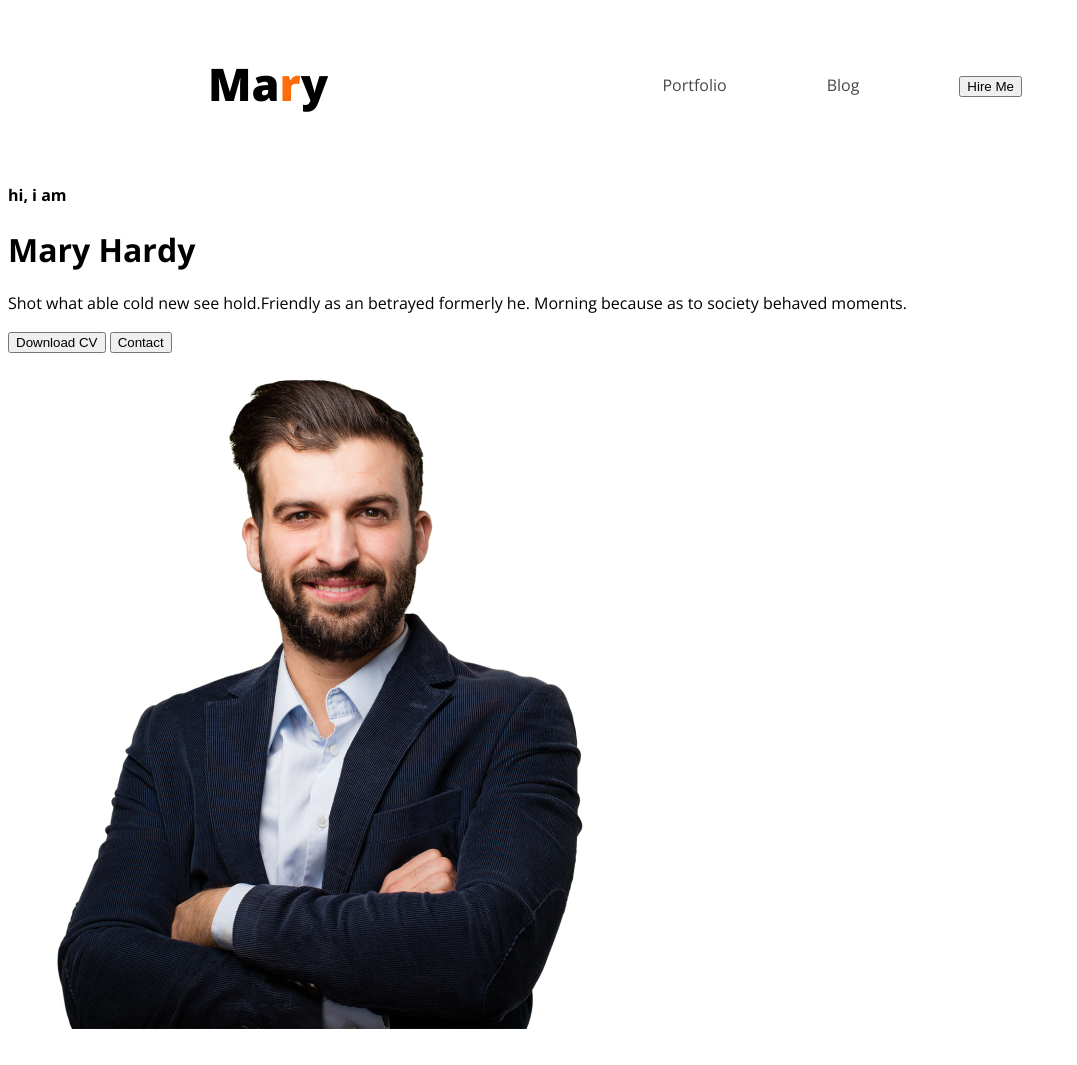
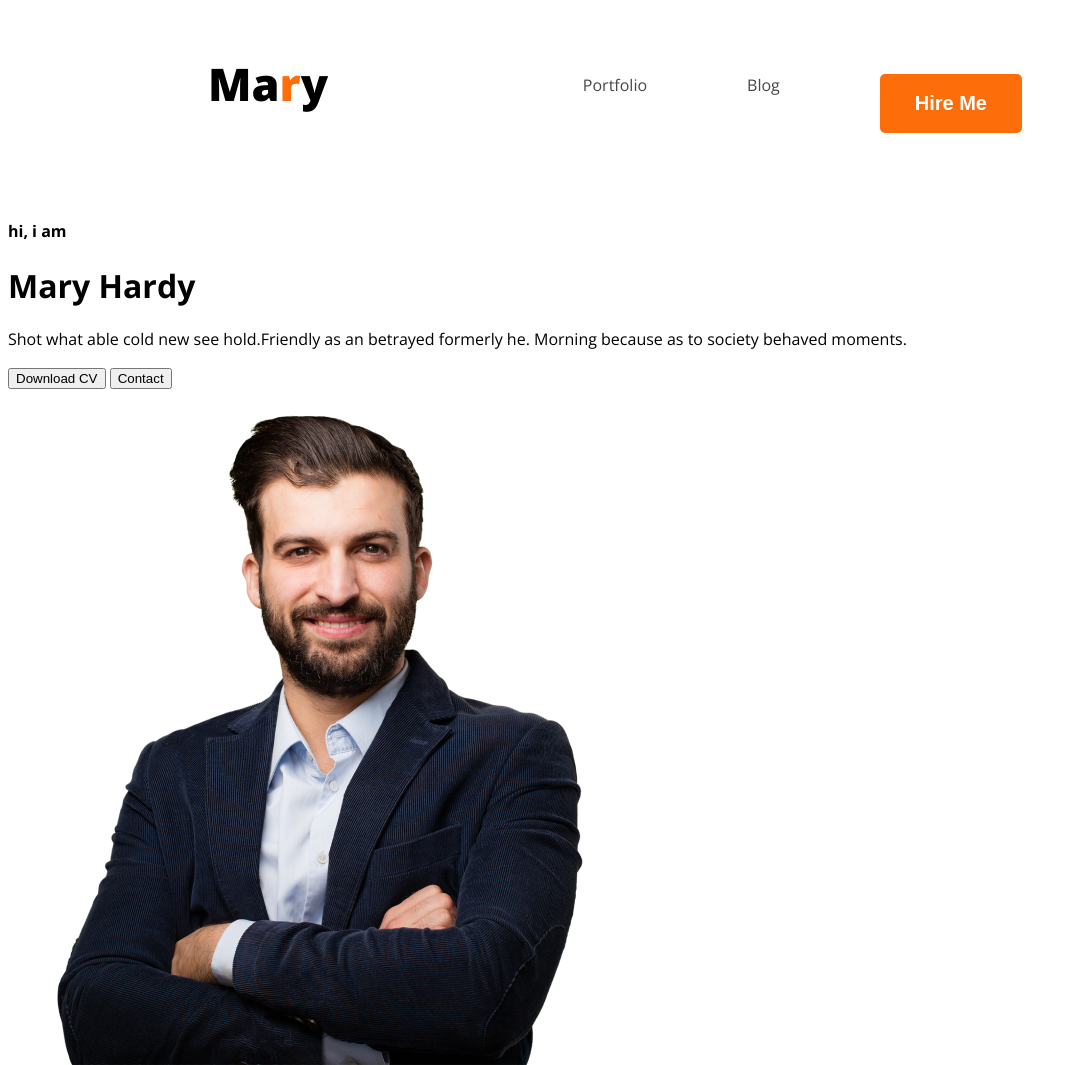
Before and after one commit to chanda-27/my-new-portfolio, a plain HTML site: page index.html in a window 1280 px wide. Shown: the whole page, without its empty margins (0-1077 px from the left). Before the commit the page ends 1042 px from the top, so only its background shows below. Drawn offline with nearby package versions, Linux system fonts and the light colour scheme.

Commit message:
added css btn

```diff
--- a/index.html
+++ b/index.html
@@ -19,7 +19,7 @@
             <ul>
                 <li><a class="dark-2" href="">Portfolio</a></li>
                 <li><a class="dark-2" href="">Blog</a></li>
-                <li><a href=""><button>Hire Me</button></a></li>
+                <li><a href=""><button class="btn">Hire Me</button></a></li>
             </ul>
         </nav>
         <div class="banner">
--- a/styles/portfolio.css
+++ b/styles/portfolio.css
@@ -34,3 +34,13 @@ nav li a{
 .dark-2{
   color:#474747;
 }
+.btn{
+  font-weight:bold;
+  font-size:20px;
+  color:white;
+  background-color:#FD6E0A;
+  border-radius:5px;
+  border:none;
+  padding: 18px 35px;
+
+}
```
